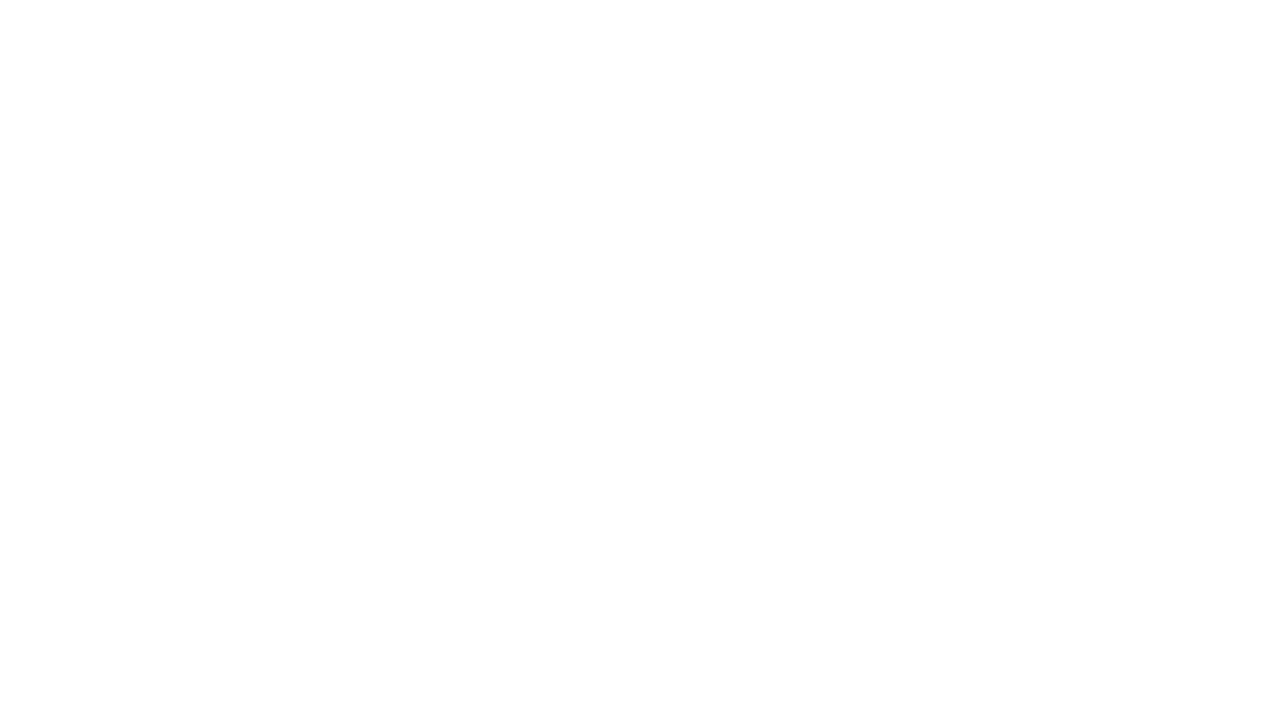
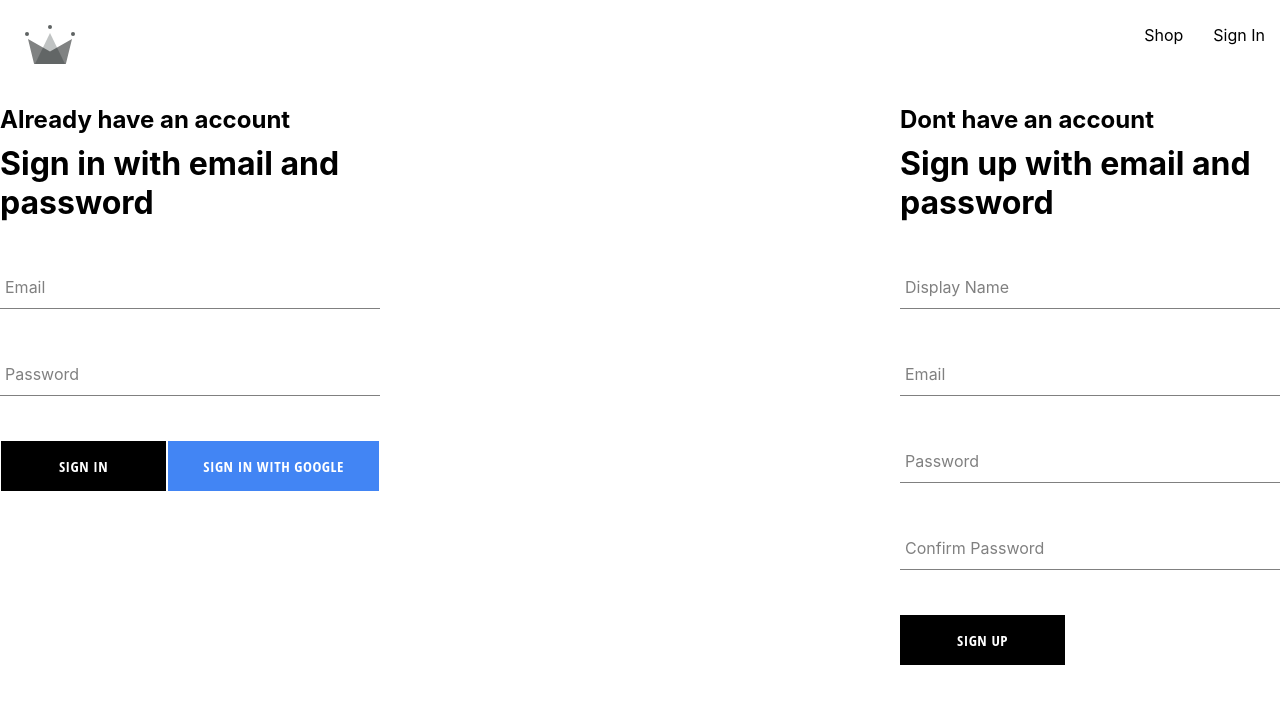
Before and after one commit to shu-chou/crown-clothing-react-app, a React (Create React App) app: page /signin in a window 1280 px wide. Before the commit this address had no page. Shown: the top 704 px of the page. Built offline with nearby package versions, Linux system fonts and the light colour scheme.

Commit message:
Added Authentication with Email and Google

```diff
--- a/package.json
+++ b/package.json
@@ -6,6 +6,7 @@
     "@testing-library/jest-dom": "^5.16.5",
     "@testing-library/react": "^13.4.0",
     "@testing-library/user-event": "^13.5.0",
+    "firebase": "^9.15.0",
     "react": "^18.2.0",
     "react-dom": "^18.2.0",
     "react-router-dom": "^6.6.1",
--- a/src/App.js
+++ b/src/App.js
@@ -3,6 +3,7 @@
 import { Route, Routes } from "react-router-dom";
 
 import Navigation from "./routes/navigation/navigation.component";
+import Authentication from "./routes/authentication/authentication.component";
 
 const App = () => {
   return (
@@ -10,6 +11,7 @@
       <Route path="/" element={<Navigation />}>
         <Route index element={<Home />}></Route>
         {/* <Route path="shop" element={<Shop />}></Route> */}
+        <Route path="signin" element={<Authentication />}></Route>
       </Route>
     </Routes>
   );
--- a/src/categories.styles.scss
+++ b/src/categories.styles.scss
@@ -100,3 +100,125 @@
     }
   }
 }
+
+$sub-color: grey;
+$main-color: black;
+
+@mixin shrinkLabel {
+  top: -14px;
+  font-size: 12px;
+  color: $main-color;
+}
+
+.group {
+  position: relative;
+  margin: 45px 0;
+
+  .form-input {
+    background: none;
+    background-color: white;
+    color: $sub-color;
+    font-size: 18px;
+    padding: 10px 10px 10px 5px;
+    display: block;
+    width: 100%;
+    border: none;
+    border-radius: 0;
+    border-bottom: 1px solid $sub-color;
+    margin: 25px 0;
+
+    &:focus {
+      outline: none;
+    }
+
+    &:focus ~ .form-input-label {
+      @include shrinkLabel();
+    }
+  }
+
+  input[type="password"] {
+    letter-spacing: 0.3em;
+  }
+
+  .form-input-label {
+    color: $sub-color;
+    font-size: 16px;
+    font-weight: normal;
+    position: absolute;
+    pointer-events: none;
+    left: 5px;
+    top: 10px;
+    transition: 300ms ease all;
+
+    &.shrink {
+      @include shrinkLabel();
+    }
+  }
+}
+
+.sign-up-container {
+  display: flex;
+  flex-direction: column;
+  width: 380px;
+
+  h2 {
+    margin: 10px 0;
+  }
+}
+
+.button-container {
+  min-width: 165px;
+  width: auto;
+  height: 50px;
+  letter-spacing: 0.5px;
+  line-height: 50px;
+  padding: 0 35px 0 35px;
+  font-size: 15px;
+  background-color: black;
+  color: white;
+  text-transform: uppercase;
+  font-family: "Open Sans Condensed";
+  font-weight: bolder;
+  border: none;
+  cursor: pointer;
+  display: flex;
+  justify-content: center;
+
+  &:hover {
+    background-color: white;
+    color: black;
+    border: 1px solid black;
+  }
+
+  &.google-sign-in {
+    background-color: #4285f4;
+    color: white;
+
+    &:hover {
+      background-color: #357ae8;
+      border: none;
+    }
+  }
+
+  &.inverted {
+    background-color: white;
+    color: black;
+    border: 1px solid black;
+
+    &:hover {
+      background-color: black;
+      color: white;
+      border: none;
+    }
+  }
+}
+
+.buttons-container {
+  display: flex;
+  justify-content: space-around;
+}
+
+.authnetication-container {
+  display: flex;
+  justify-content: space-between;
+}
--- /dev/null
+++ b/src/components/button/button.component.jsx
@@ -0,0 +1,17 @@
+const BUTTON_TYPE_CLASSES = {
+  google: "google-sign-in",
+  inverted: "inverted",
+};
+
+const Button = ({ children, buttonType, ...otherProps }) => {
+  return (
+    <button
+      className={`button-container ${BUTTON_TYPE_CLASSES[buttonType]}`}
+      {...otherProps}
+    >
+      {children}
+    </button>
+  );
+};
+
+export default Button;
--- /dev/null
+++ b/src/components/form-input/form-input.component.jsx
@@ -0,0 +1,18 @@
+const FormInput = ({ label, ...otherProps }) => {
+  return (
+    <div className="group">
+      <input className="form-input" {...otherProps} />
+      {label && (
+        <label
+          className={`${
+            otherProps.value.length ? "shrink" : ""
+          } form-input-label`}
+        >
+          {label}
+        </label>
+      )}
+    </div>
+  );
+};
+
+export default FormInput;
--- /dev/null
+++ b/src/components/sign-in-form/sign-in-form.component.jsx
@@ -0,0 +1,89 @@
+import { useState } from "react";
+
+import {
+  createUserDocumentFromAuth,
+  signInWithGooglePopup,
+  signInAuthUserWithEmailAndPassword,
+} from "../../utils/firebase/firebase.utils";
+import Button from "../button/button.component";
+import FormInput from "../form-input/form-input.component";
+
+const defaultFormFields = {
+  email: "",
+  password: "",
+};
+
+const SignInForm = () => {
+  const [formFields, setFormFields] = useState(defaultFormFields);
+  const { email, password } = formFields;
+  const resetFormField = () => {
+    setFormFields(defaultFormFields);
+  };
+
+  const signInWithGoogle = async () => {
+    const { user } = await signInWithGooglePopup();
+    await createUserDocumentFromAuth(user);
+  };
+  const handleSubmit = async (event) => {
+    event.preventDefault();
+
+    try {
+      await signInAuthUserWithEmailAndPassword(email, password);
+    } catch (error) {
+      switch (error.code) {
+        case "auth/wrong-password":
+          alert("Incorrect Password");
+          break;
+        case "auth/user-not-found":
+          alert("Incorrect email");
+          break;
+        default:
+          console.log(error);
+          break;
+      }
+    } finally {
+      resetFormField();
+    }
+  };
+
+  const handleChange = (event) => {
+    const { name, value } = event.target;
+    setFormFields({ ...formFields, [name]: value });
+  };
+  return (
+    <div className="sign-up-container">
+      <h2>Already have an account</h2>
+      <h1>Sign in with email and password</h1>
+      <form onSubmit={handleSubmit}>
+        <FormInput
+          label="Email"
+          type="email"
+          required
+          onChange={handleChange}
+          name="email"
+          value={email}
+        />
+        <FormInput
+          label="Password"
+          type="password"
+          required
+          onChange={handleChange}
+          name="password"
+          value={password}
+        />
+        <div className="buttons-container">
+          <Button type="submit">Sign In</Button>
+          <Button
+            buttonType={"google"}
+            type="button"
+            onClick={signInWithGoogle}
+          >
+            Sign In With Google
+          </Button>
+        </div>
+      </form>
+    </div>
+  );
+};
+
+export default SignInForm;
--- /dev/null
+++ b/src/components/signup/sign-up-form.component.jsx
@@ -0,0 +1,92 @@
+import { useState } from "react";
+
+import {
+  createAuthUserWithEmailAndPassword,
+  createUserDocumentFromAuth,
+} from "../../utils/firebase/firebase.utils";
+import Button from "../button/button.component";
+import FormInput from "../form-input/form-input.component";
+
+const defaultFormFields = {
+  displayName: "",
+  email: "",
+  password: "",
+  confirmPassword: "",
+};
+
+const SignUpForm = () => {
+  const [formFields, setFormFields] = useState(defaultFormFields);
+  const { displayName, email, password, confirmPassword } = formFields;
+  const resetFormField = () => {
+    setFormFields(defaultFormFields);
+  };
+
+  const handleSubmit = async (event) => {
+    event.preventDefault();
+
+    if (password !== confirmPassword) {
+      alert("PLease enter the password");
+      return;
+    }
+
+    try {
+      const { user } = await createAuthUserWithEmailAndPassword(
+        email,
+        password
+      );
+      await createUserDocumentFromAuth(user, { displayName });
+    } catch (error) {
+      console.log(error);
+    } finally {
+      resetFormField();
+    }
+  };
+
+  const handleChange = (event) => {
+    const { name, value } = event.target;
+    setFormFields({ ...formFields, [name]: value });
+  };
+  return (
+    <div className="sign-up-container">
+      <h2>Dont have an account</h2>
+      <h1>Sign up with email and password</h1>
+      <form onSubmit={handleSubmit}>
+        <FormInput
+          label="Display Name"
+          type="text"
+          required
+          onChange={handleChange}
+          name="displayName"
+          value={displayName}
+        />
+        <FormInput
+          label="Email"
+          type="email"
+          required
+          onChange={handleChange}
+          name="email"
+          value={email}
+        />
+        <FormInput
+          label="Password"
+          type="password"
+          required
+          onChange={handleChange}
+          name="password"
+          value={password}
+        />
+        <FormInput
+          label="Confirm Password"
+          type="password"
+          required
+          onChange={handleChange}
+          name="confirmPassword"
+          value={confirmPassword}
+        />
+        <Button type="submit">Sign Up</Button>
+      </form>
+    </div>
+  );
+};
+
+export default SignUpForm;
--- /dev/null
+++ b/src/routes/authentication/authentication.component.jsx
@@ -0,0 +1,13 @@
+import SignUpForm from "../../components/signup/sign-up-form.component";
+import SignInForm from "../../components/sign-in-form/sign-in-form.component";
+
+const Authentication = () => {
+  return (
+    <div className="authnetication-container">
+      <SignInForm></SignInForm>
+      <SignUpForm></SignUpForm>
+    </div>
+  );
+};
+
+export default Authentication;
--- a/src/routes/navigation/navigation.component.jsx
+++ b/src/routes/navigation/navigation.component.jsx
@@ -13,6 +13,9 @@
           <Link className="nav-link" to="/shop">
             Shop
           </Link>
+          <Link className="nav-link" to="/signin">
+            Sign In
+          </Link>
         </div>
       </div>
       <Outlet></Outlet>
--- /dev/null
+++ b/src/utils/firebase/firebase.utils.js
@@ -0,0 +1,71 @@
+// Import the functions you need from the SDKs you need
+import { initializeApp } from "firebase/app";
+// TODO: Add SDKs for Firebase products that you want to use
+// https://firebase.google.com/docs/web/setup#available-libraries
+
+import {
+  getAuth,
+  signInWithPopup,
+  GoogleAuthProvider,
+  createUserWithEmailAndPassword,
+  signInWithEmailAndPassword,
+} from "firebase/auth";
+
+import { getFirestore, doc, getDoc, setDoc } from "firebase/firestore";
+// Your web app's Firebase configuration
+const firebaseConfig = {
+  apiKey: "AIzaSyCEWqrV2xHJPQi8h-c6Vp116yq72yTN-JI",
+  authDomain: "crown-clothing-dev-002.firebaseapp.com",
+  projectId: "crown-clothing-dev-002",
+  storageBucket: "crown-clothing-dev-002.appspot.com",
+  messagingSenderId: "491905145057",
+  appId: "1:491905145057:web:bcb8a567b7e10ce9ecffa0",
+};
+
+// Initialize Firebase
+const app = initializeApp(firebaseConfig);
+
+const provider = new GoogleAuthProvider();
+provider.setCustomParameters({
+  prompt: "select_account",
+});
+
+export const auth = getAuth();
+export const signInWithGooglePopup = () => signInWithPopup(auth, provider);
+
+export const db = getFirestore();
+
+export const createUserDocumentFromAuth = async (
+  userAuth,
+  additionalInformation = {}
+) => {
+  const userDocRef = doc(db, "users", userAuth.uid);
+
+  const userSnapshot = await getDoc(userDocRef);
+
+  if (!userSnapshot.exists()) {
+    const { displayName, email } = userAuth;
+    const createdAt = new Date();
+    try {
+      await setDoc(userDocRef, {
+        displayName,
+        email,
+        createdAt,
+        ...additionalInformation,
+      });
+    } catch (error) {
+      console.log("error creating user");
+    }
+  }
+  return userDocRef;
+};
+
+export const createAuthUserWithEmailAndPassword = async (email, password) => {
+  if (!email || !password) return;
+  return await createUserWithEmailAndPassword(auth, email, password);
+};
+
+export const signInAuthUserWithEmailAndPassword = async (email, password) => {
+  if (!email || !password) return;
+  return await signInWithEmailAndPassword(auth, email, password);
+};
```
Also changed, not shown: 1 other file (tests, documents, lock files or other folders).
